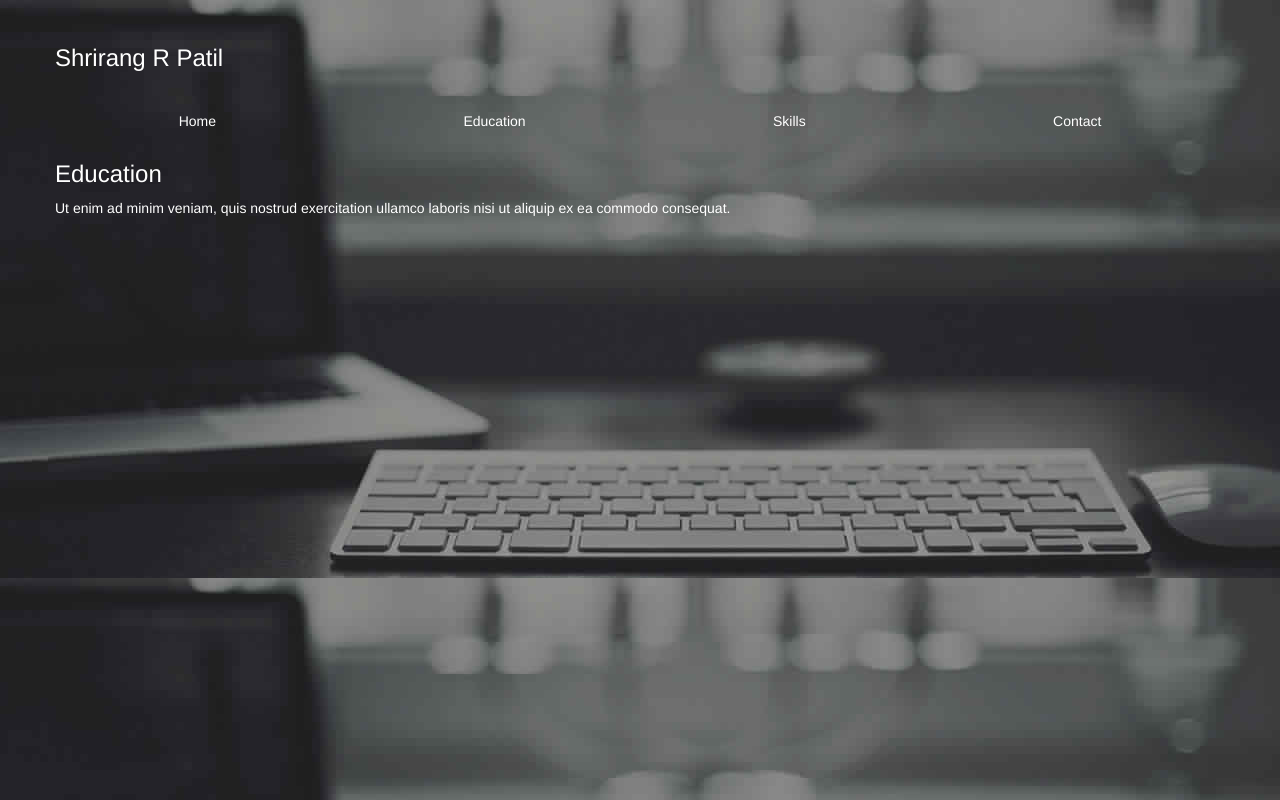
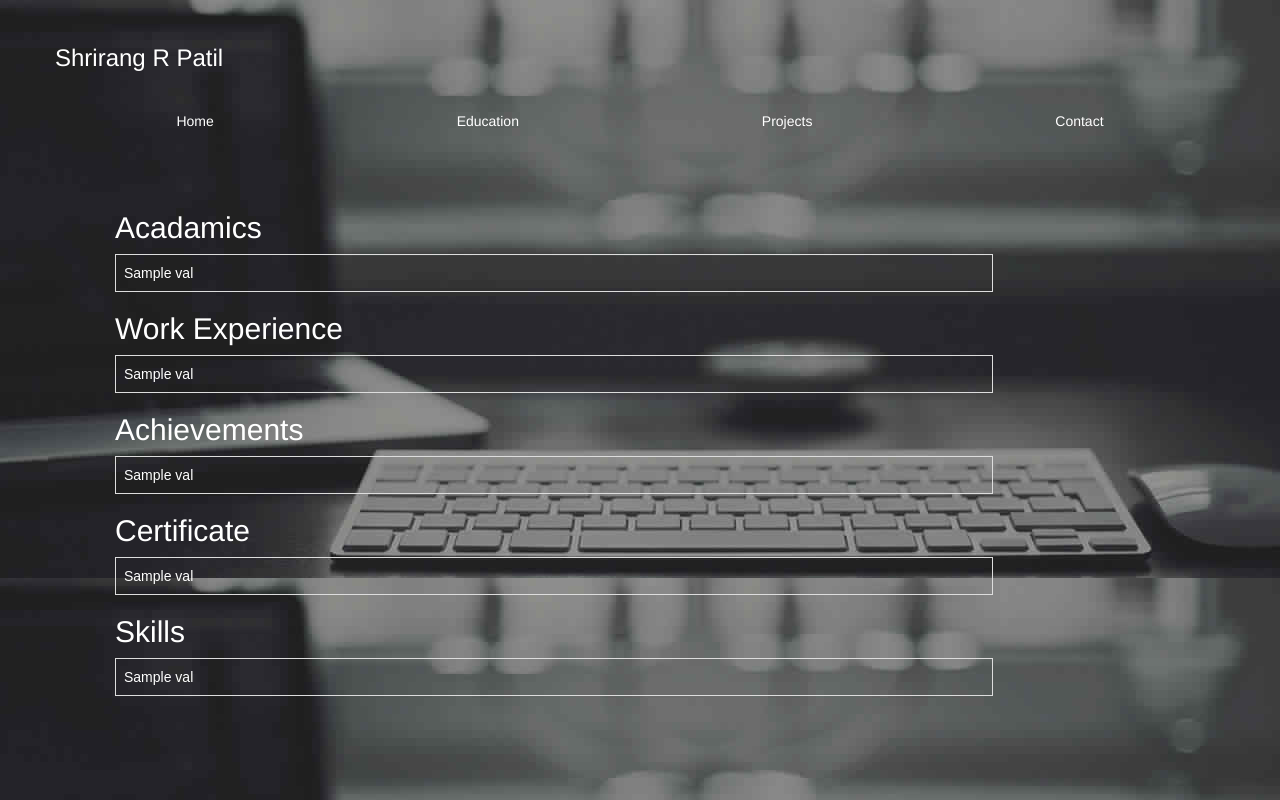
Before and after one commit to ShrirangPatil/MyPortfolio, a Django app: template resume/app/templates/education.html in a window 1280 px wide. Run offline with Django 3.2, Linux system fonts and the light colour scheme; the template is opened without the code that fills it: most values are stand-ins (such as "Sample title", 1, 10 or a date in 2020); some libraries are stand-ins or nearby versions.

Commit message:
added some contents in tabs

```diff
--- a/resume/app/templates/base.html
+++ b/resume/app/templates/base.html
@@ -2,7 +2,7 @@
 <!DOCTYPE html>
 <html lang="en">
 <head>
-  <title>Bootstrap Example</title>
+  <title>Shrirang R Patil</title>
   <meta charset="utf-8">
   <meta name="viewport" content="width=device-width, initial-scale=1">
   <link rel="stylesheet" href="https://maxcdn.bootstrapcdn.com/bootstrap/3.3.7/css/bootstrap.min.css">
@@ -17,7 +17,7 @@
   <ul class="nav nav-pills nav-justified">
     <li class={{ active1 }}><a href="http://127.0.0.1:8000/app/home" style="color:white">Home</a></li>
     <li class={{ active2 }}><a href="http://127.0.0.1:8000/app/education" style="color:white">Education</a></li>
-    <li class={{ active3 }}><a href="http://127.0.0.1:8000/app/skills" style="color:white">Skills</a></li>
+    <li class={{ active3 }}><a href="http://127.0.0.1:8000/app/projects" style="color:white">Projects</a></li>
     <li class={{ active4 }}><a href="http://127.0.0.1:8000/app/contact" style="color:white">Contact</a></li>
   </ul>
 
--- a/resume/app/templates/education.html
+++ b/resume/app/templates/education.html
@@ -1,7 +1,116 @@
 {% extends "base.html" %}
 {% block content %}
+
+<style>
+table {
+    font-family: arial, sans-serif;
+    border-collapse: collapse;
+    width: 100%;
+}
+
+td, th {
+    border: 1px solid #dddddd;
+    text-align: left;
+    padding: 8px;
+}
+
+</style>
 <div class="tab-pane fade in active" >
-  <h3>Education</h3>
-  <p>Ut enim ad minim veniam, quis nostrud exercitation ullamco laboris nisi ut aliquip ex ea commodo consequat.</p>
+	<div class = "container" style=" padding: 50px 50px 50px 60px">
+		<div class = "row">
+			<div class = "col-sm-10">
+				<div class = "white-box">
+					<div class="form-group">
+							<h2>Acadamics</h2>
+								<table>
+								{% for val in acadamic %}
+									<tr>
+									{% for v in val %}
+											<td>
+											{{ v }}
+											</td>
+
+									{% endfor %}
+									</tr>
+								{% endfor %}
+								</table>
+
+					</div>
+				</div>
+				<div class = "white-box">
+					<div class="form-group">
+							<h2>Work Experience</h2>
+								<table>
+								{% for val in workExp %}
+									<tr>
+									{% for v in val %}
+											<td>
+											{{ v }}
+											</td>
+
+									{% endfor %}
+									</tr>
+								{% endfor %}
+								</table>
+
+					</div>
+				</div>
+				<div class = "white-box">
+					<div class="form-group">
+							<h2>Achievements</h2>
+								<table>
+								{% for val in achievements %}
+									<tr>
+									{% for v in val %}
+											<td>
+											{{ v }}
+											</td>
+
+									{% endfor %}
+									</tr>
+								{% endfor %}
+								</table>
+
+					</div>
+				</div>
+				<div class = "white-box">
+					<div class="form-group">
+							<h2>Certificate</h2>
+								<table>
+								{% for val in certificate %}
+									<tr>
+									{% for v in val %}
+											<td>
+											{{ v }}
+											</td>
+
+									{% endfor %}
+									</tr>
+								{% endfor %}
+								</table>
+
+					</div>
+				</div>
+				<div class = "white-box">
+					<div class="form-group">
+							<h2>Skills</h2>
+								<table>
+								{% for val in skills %}
+									<tr>
+									{% for v in val %}
+											<td>
+											{{ v }}
+											</td>
+
+									{% endfor %}
+									</tr>
+								{% endfor %}
+								</table>
+
+					</div>
+				</div>
+			</div>
+		</div>
+	</div>
 </div>
 {% endblock %}
--- a/resume/app/urls.py
+++ b/resume/app/urls.py
@@ -6,6 +6,6 @@ from app import views
 urlpatterns = [
     path('home/',views.home,name="home"),
     path('education/',views.education,name="education"),
-    path('skills/',views.skills,name="skills"),
+    path('projects/',views.projects,name="projects"),
     path('contact',views.contact,name="contact"),
 ]
```
Also changed, not shown: resume/app/forms.py (added, +19 -0 lines), resume/app/templates/contact.html (+40 -2 lines), resume/app/templates/home.html (+33 -2 lines), resume/app/views.py (+9 -4 lines), resume/app/static/app/me.jpg (added), resume/app/templates/projects.html (renamed from resume/app/templates/skills.html).
